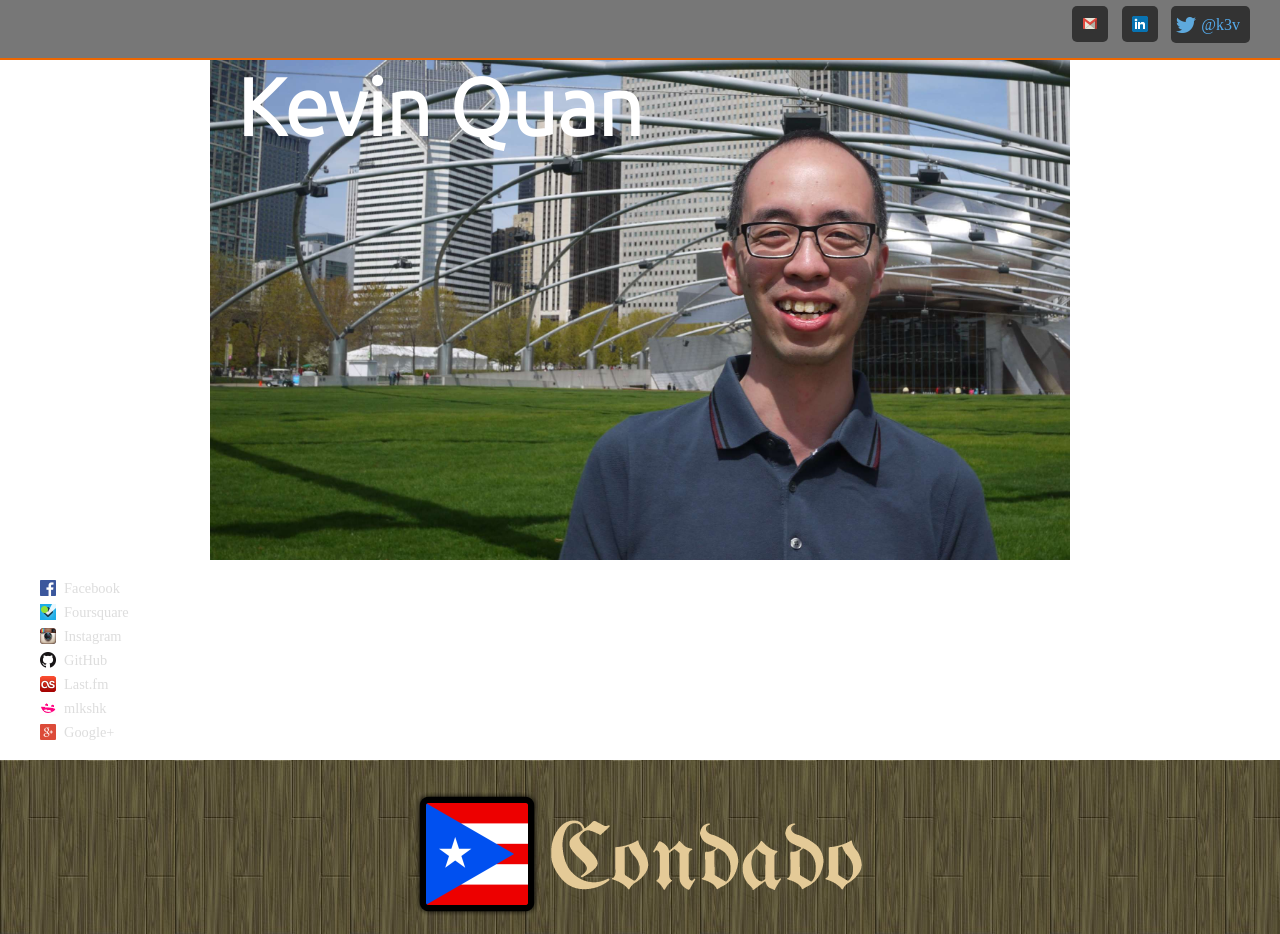
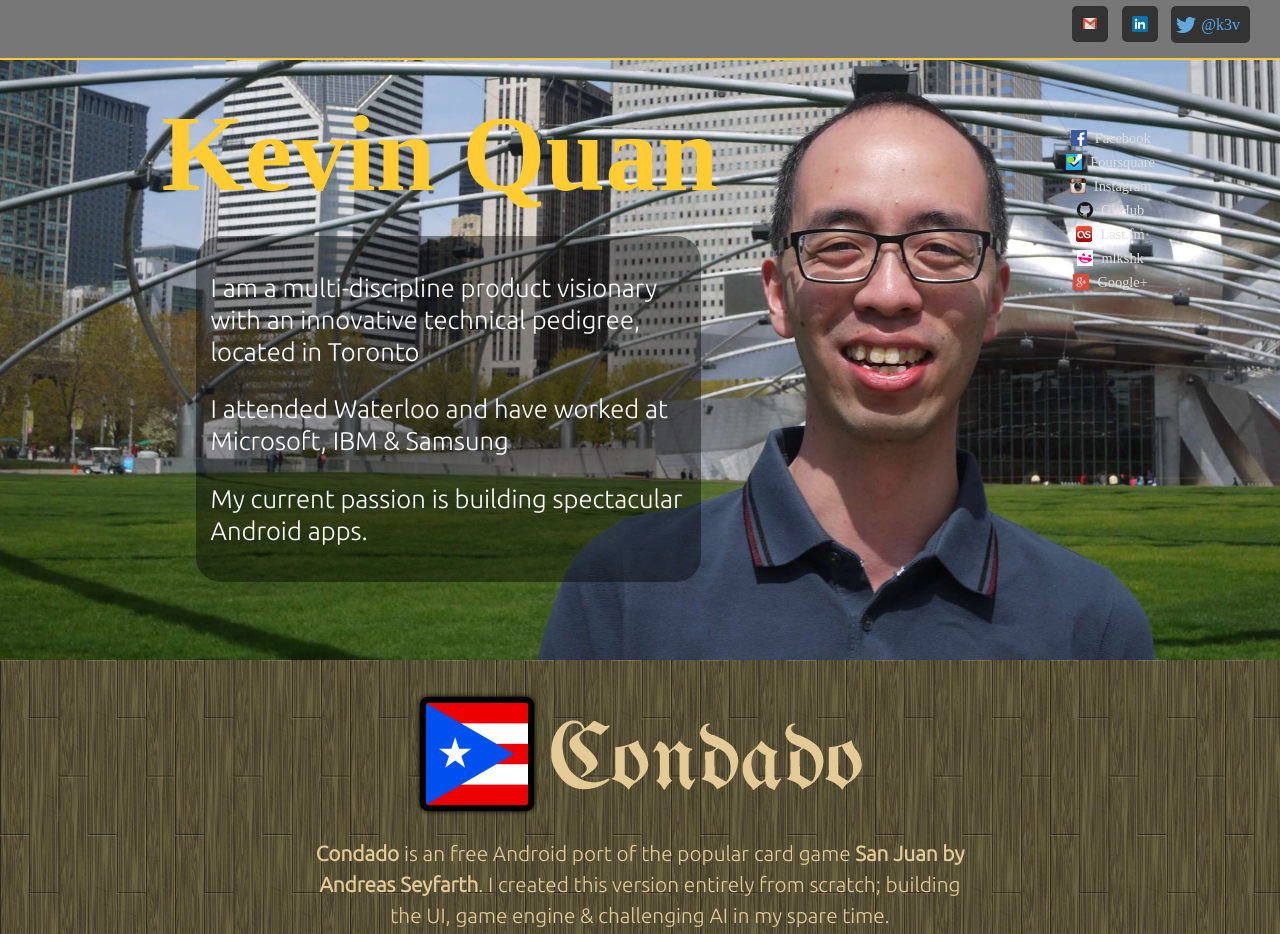
Before and after one commit to kquan/kevinquan-portfolio, a plain HTML site: page web/index.html in a window 1280 px wide. Shown: the top 934 px of the page. Drawn offline with nearby package versions, Linux system fonts and the light colour scheme; a web font is replaced by a local one.

Commit message:
desktop resolution splash

```diff
--- a/web/css/header.css
+++ b/web/css/header.css
@@ -3,7 +3,7 @@ body>header  {
     width: 100%;
     line-height:48px;
     padding-bottom:10px;
-    border-bottom: 2px solid #e60;
+    border-bottom: 2px solid #fc3;
 }
 
 .header-nav {
--- a/web/css/main.css
+++ b/web/css/main.css
@@ -1,33 +1,59 @@
-@import url(http://fonts.googleapis.com/css?family=Ubuntu:300);
+@import url(http://fonts.googleapis.com/css?family=Ubuntu:300|Damion|Alegreya+Sans:300);
+@import url(normalize.css);
+@import url(support.css);
 
-@import url(http://fonts.googleapis.com/css?family=Alegreya+Sans:300);
-
-@import url(normalize.css);
-
-@import url(support.css);
 
 body {
 	font-family: 'Ubuntu';
 }
 
-.summary {
+.splash {
+	position:relative;
 	background-color: #fff;
 	background-image: url(../images/splash.jpg);
 	background-attachment: center;
 	background-position: center;
 	background-repeat: no-repeat;
-	background-size: contain;
-	height: 500px;
+	background-size: cover;
 	text-align: center;
+	width: 100%;
+	min-height:600px;
 }
 
-.summary h1 {
-	font-size: 5em;
-	color: #fff;
-	text-indent: -5em;
+.summary {
+	position:relative;
+	top:2em;
+	left:-12em;
+}
+
+.summary h1  {
+	font-family: 'Damion';
+	font-size: 6.7em;
+	text-indent:-0.15em;
+	color: #fc3;
 	/* Fix margin collapsing */
-    padding: 0;
-    margin: 0;
+	padding: 0;
+	margin: 0;
+}
+
+.pitch {
+	display:inline-block;
+	width: 475px;
+	margin-top:20px;
+	background: rgb(255, 255, 255);
+	background: rgba(0, 0, 0, 0.4);
+	border-radius: 25px;
+	padding:10px 15px 10px 15px;
+	font-size:1.6em;
+	text-align: left;
+	line-height: 125%;
+	color:#fff;
+}
+
+.identities {
+	position:absolute;
+	top:50px;
+	right:125px;
 }
 
 .identities li {
--- a/web/index.html
+++ b/web/index.html
@@ -30,17 +30,16 @@
 		</nav>
 	</header>
 
-	<div class="summary">
+	<section class="splash">
+        <article class="summary">
             <h1>Kevin Quan</h1>
-
-        <!-- abstract
-
-            Builder
-
-        -->
+            <div class="pitch">
+                <p>I am a multi-discipline product visionary with an innovative technical pedigree, located in Toronto</p>
+                <p>I attended Waterloo and have worked at Microsoft, IBM &amp; Samsung</p>
+                <p>My current passion is building spectacular Android apps.</p>
             </div>
-
-	<section>
+        </article>
+        <aside>
         <!-- Make text pop up when hover over icon -->
 	        <ul class="identities">
 	            <li><a href="http://www.facebook.com/KevinQuan" class="facebook">Facebook</a></li>
@@ -52,8 +51,8 @@
 	            <li><a href="http://plus.google.com/115065555676941934572" class="google_plus">Google+</a></li>
 	            <!-- FitBit -->
 	        </ul>
+	    </aside>
 	</section>
-
 
 	<section class="condado">
         <h2>
```
Lines whose indentation alone changed are shown as unchanged.
